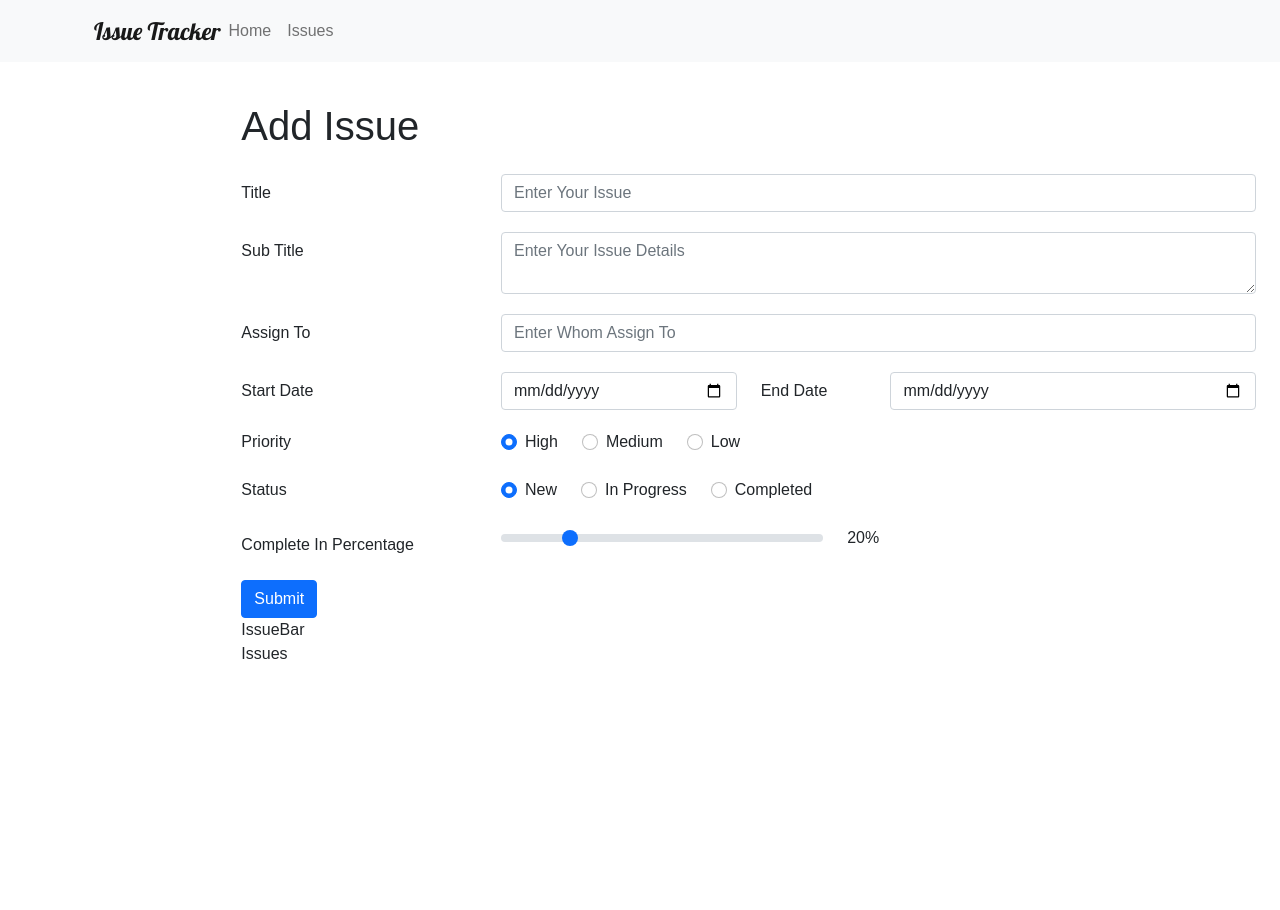
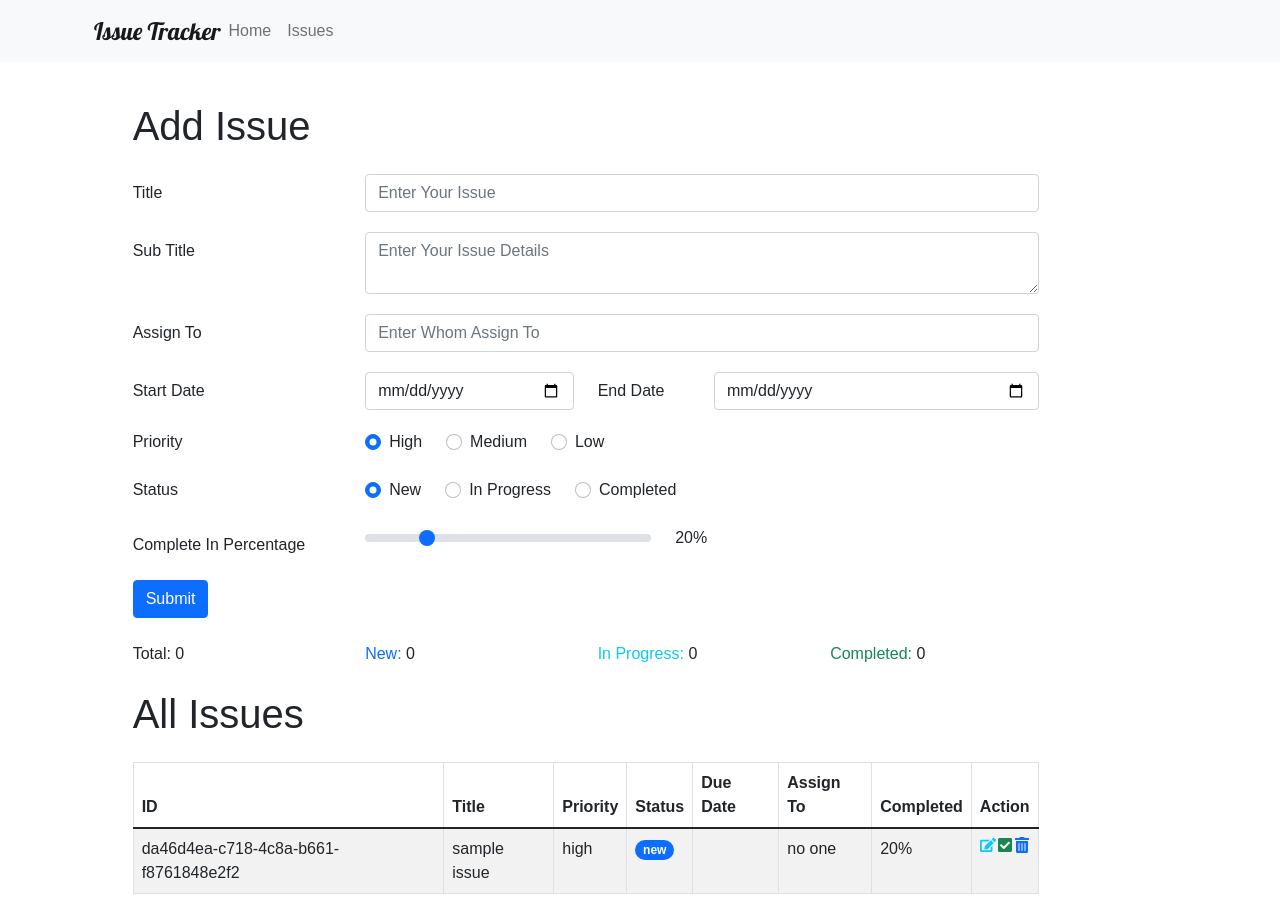
Before and after one commit to siaaam/issue-tacker-react, a React (Vite) app: page / in a window 1280 px wide. Before the commit the page ends 800 px from the top, so only its background shows below. Built offline with nearby package versions, Linux system fonts and the light colour scheme; a web font is replaced by a local one.

Commit message:
icon added  from react icon library

```diff
--- a/package.json
+++ b/package.json
@@ -11,7 +11,9 @@
     "bootstrap": "^5.1.3",
     "react": "^17.0.2",
     "react-bootstrap": "^2.2.1",
-    "react-dom": "^17.0.2"
+    "react-dom": "^17.0.2",
+    "react-icons": "^4.3.1",
+    "uuid": "^8.3.2"
   },
   "devDependencies": {
     "@vitejs/plugin-react": "^1.0.7",
--- a/src/AddIssue.jsx
+++ b/src/AddIssue.jsx
@@ -1,8 +1,8 @@
 import { useState } from 'react';
 import { Form, Row, Col, Button } from 'react-bootstrap';
+import { v4 as uuid } from 'uuid';
 
-const AddIssue = () => {
-  const [issue, setIssue] = useState({
+const defaultIssue = {
   title: '',
   subTitle: '',
   assignTo: '',
@@ -11,7 +11,10 @@ const AddIssue = () => {
   priority: 'high',
   status: 'new',
   completeInPercent: '20',
-  });
+};
+
+const AddIssue = ({ addIssue }) => {
+  const [issue, setIssue] = useState(defaultIssue);
 
   const [errors, setErrors] = useState({
     title: '',
@@ -79,7 +82,12 @@ const AddIssue = () => {
 
     if (isValid) {
       // form submission
-      console.log(issue);
+      addIssue({
+        ...issue,
+        id: uuid(),
+      });
+      // reset form
+      setIssue(defaultIssue);
     }
   };
 
--- a/src/App.jsx
+++ b/src/App.jsx
@@ -1,22 +1,64 @@
 import { useState } from 'react';
 import { Row, Col, Container } from 'react-bootstrap';
-import './App.css';
-import 'bootstrap/dist/css/bootstrap.min.css';
+
 import Navigation from './Navigation';
 import AddIssue from './AddIssue';
 import IssueBar from './IssueBar';
 import Issues from './Issues';
 
+import './App.css';
+import 'bootstrap/dist/css/bootstrap.min.css';
+
 function App() {
+  const [issues, setIssues] = useState([
+    {
+      id: 'da46d4ea-c718-4c8a-b661-f8761848e2f2',
+      title: 'sample issue',
+      subTitle: 'task details',
+      assignTo: 'no  one',
+      startDate: '',
+      endDate: '',
+      priority: 'high',
+      status: 'new',
+      completeInPercent: '20',
+    },
+  ]);
+
+  const [totalCount, setTotalCount] = useState(0);
+  const [newCount, setNewCount] = useState(0);
+  const [progressCount, setProgressCount] = useState(0);
+  const [completedCount, setCompletedCount] = useState(0);
+
+  const addIssue = (issue) => {
+    setIssues([...issues, issue]);
+
+    setTotalCount((prevCount) => prevCount + 1);
+
+    if (issue.status === 'new') {
+      setNewCount((prevCount) => prevCount + 1);
+    }
+    qqqa;
+    if (issue.status === 'inProgress') {
+      setProgressCount((prevCount) => prevCount + 1);
+    }
+    if (issue.status === 'completed') {
+      setCompletedCount((prevCount) => prevCount + 1);
+    }
+  };
   return (
     <>
       <Row>
         <Navigation />
-        <Col sm={{ span: 10, offset: 2 }}>
+        <Col sm={{ span: 9, offset: 1 }}>
           <Container>
-            <AddIssue />
-            <IssueBar />
-            <Issues />
+            <AddIssue addIssue={addIssue} />
+            <IssueBar
+              totalCount={totalCount}
+              newCount={newCount}
+              progressCount={progressCount}
+              completedCount={completedCount}
+            />
+            <Issues issues={issues} />
           </Container>
         </Col>
       </Row>
--- a/src/IssueBar.jsx
+++ b/src/IssueBar.jsx
@@ -1,5 +1,21 @@
-const IssueBar = () => {
-  return <div>IssueBar</div>;
+import { Row, Col } from 'react-bootstrap';
+const IssueBar = ({ totalCount, newCount, progressCount, completedCount }) => {
+  return (
+    <Row className="mt-4">
+      <Col>
+        <span>Total:</span> {totalCount}
+      </Col>
+      <Col>
+        <span className="text-primary">New:</span> {newCount}
+      </Col>
+      <Col>
+        <span className="text-info">In Progress:</span> {progressCount}
+      </Col>
+      <Col>
+        <span className="text-success">Completed:</span> {completedCount}
+      </Col>
+    </Row>
+  );
 };
 
 export default IssueBar;
--- a/src/Issues.jsx
+++ b/src/Issues.jsx
@@ -1,5 +1,50 @@
-const Issues = () => {
-  return <div>Issues</div>;
+import { Table, Badge } from 'react-bootstrap';
+import { FaTrashAlt, FaEdit, FaCheckSquare } from 'react-icons/fa';
+
+const Issues = ({ issues }) => {
+  return (
+    <>
+      <h1 className="mt-4 mb-4">All Issues</h1>
+      <Table striped bordered>
+        <thead>
+          <tr>
+            <th>ID</th>
+            <th>Title</th>
+            <th>Priority</th>
+            <th>Status</th>
+            <th>Due Date</th>
+            <th>Assign To</th>
+            <th>Completed</th>
+            <th>Action</th>
+          </tr>
+        </thead>
+        <tbody>
+          {issues.map((issue) => (
+            <tr key={issue.id}>
+              <td>{issue.id}</td>
+              <td>{issue.title}</td>
+              <td>{issue.priority}</td>
+              <td>
+                <Badge bg="primary" pill>
+                  {issue.status}
+                </Badge>
+              </td>
+              <td>{issue.endDate}</td>
+              <td>{issue.assignTo}</td>
+              <td>{issue.completeInPercent}%</td>
+              <td>
+                <div className="d-flex justify-content-between">
+                  <FaEdit className="text-info" />
+                  <FaCheckSquare className="text-success" />
+                  <FaTrashAlt className="text-primary" />
+                </div>
+              </td>
+            </tr>
+          ))}
+        </tbody>
+      </Table>
+    </>
+  );
 };
 
 export default Issues;
```
Also changed, not shown: 1 other file (tests, documents, lock files or other folders). Lines whose indentation alone changed are shown as unchanged.
